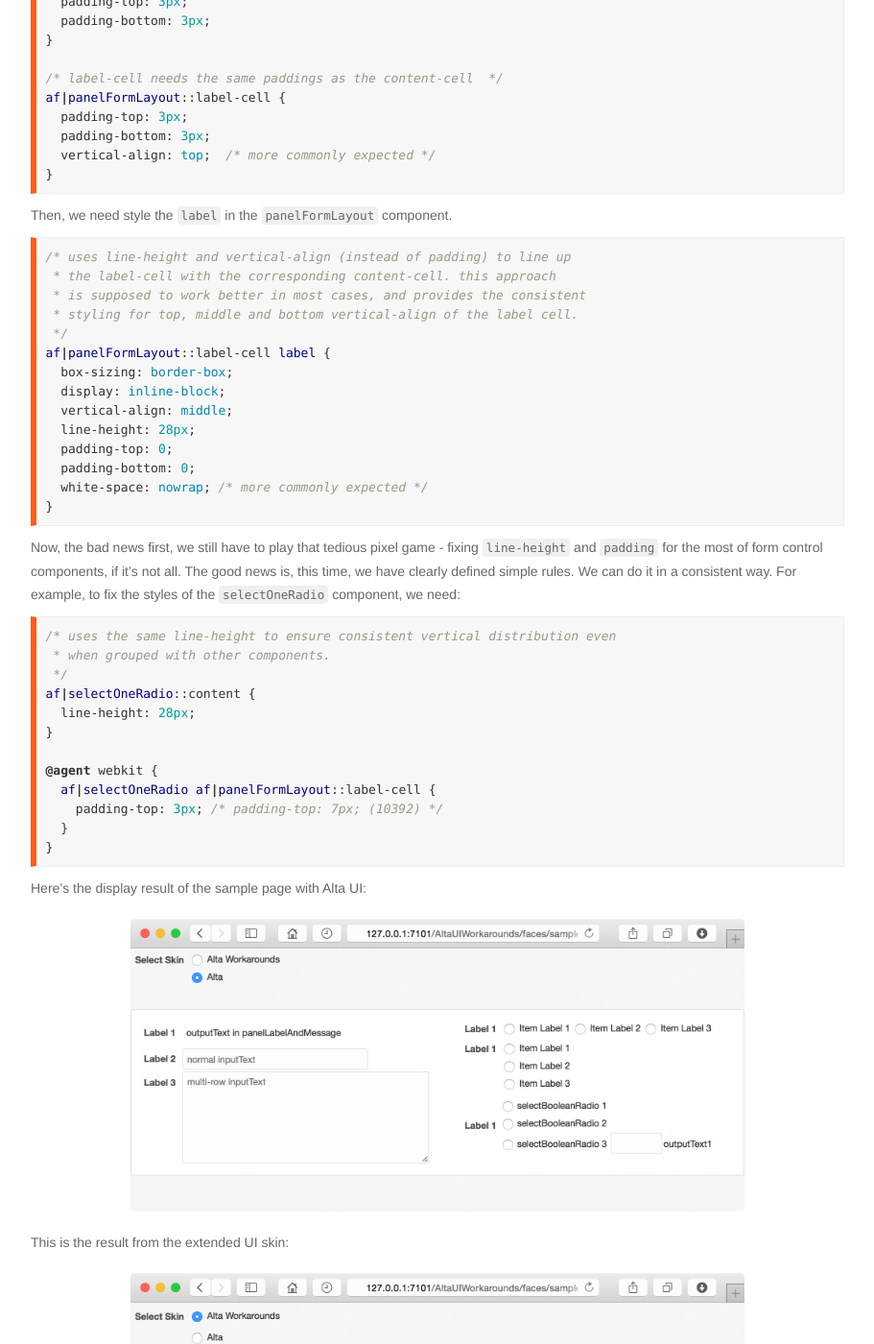
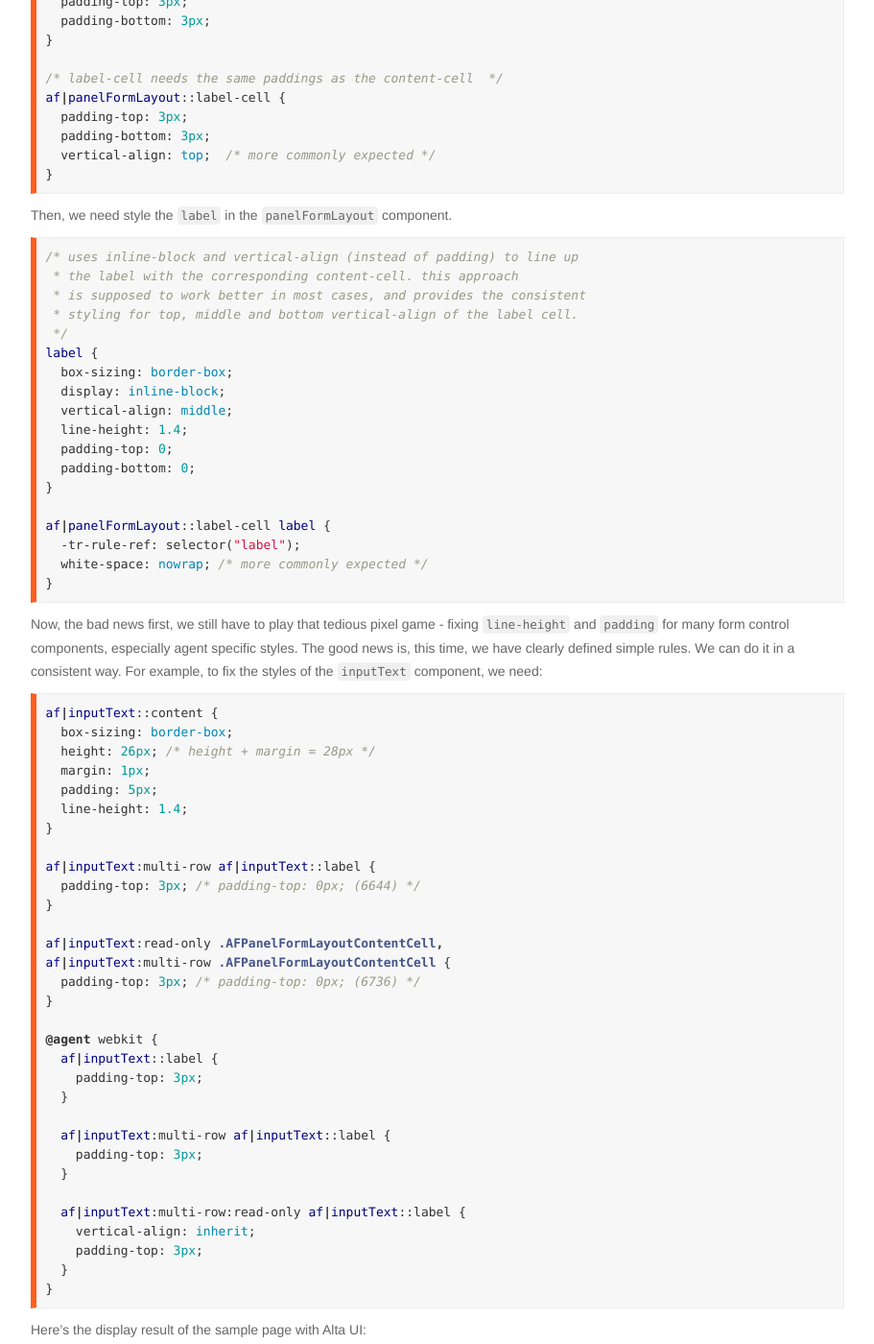
Before and after one commit to rogersuen/rogersuen.github.io, a Jekyll site: the page built from _posts/2014-12-09-alta-ui-workarounds-panelformlayout.md, in a window 1280 px wide and 1400 px high, scrolled down 1090 px. Shown: the whole window at 96% size, without its empty margins (38-949 px from the left). Built offline with Jekyll 4.4.1, drawn with Linux system fonts in a browser that asks for light colours; some of the changed text lies outside the part shown.

Commit message:
updated styles and screenshots

```diff
--- a/_posts/2014-12-09-alta-ui-workarounds-panelformlayout.md
+++ b/_posts/2014-12-09-alta-ui-workarounds-panelformlayout.md
@@ -6,7 +6,7 @@
 ---
 After days of hard working to fix issues of vertical alignment and distribution between different components in a complex form, I realized I need a unified solution, instead of ad-hoc, case by case pixel tuning for Oracle Alta UI skin. This is the second post on Alta UI Workarounds, but it would be first in the table of content of the series. We start from the `panelFormLayout` component.
 
-Here's the basic idea: unify the `line-height` in the `panelFormLayout` component; distribute the vertical padding evenly to the top and bottom of the `content-cell` and `label-cell`, such that components can line up horizontally and distribute vertically better and easier.
+Here's the basic idea: unify the `line-height` in the `panelFormLayout` component; position the component using middle `vertical-align` as `inline-block`; distribute the vertical padding evenly to the top and bottom of the `content-cell` and `label-cell`, such that components can line up horizontally and distribute vertically better and easier.
 
 {% highlight css %}
 /* in panelFormLayout, use consistent line-height for better vertical
@@ -42,35 +42,58 @@
 Then, we need style the `label` in the `panelFormLayout` component.
 
 {% highlight css %}
-/* uses line-height and vertical-align (instead of padding) to line up
- * the label-cell with the corresponding content-cell. this approach
+/* uses inline-block and vertical-align (instead of padding) to line up
+ * the label with the corresponding content-cell. this approach
  * is supposed to work better in most cases, and provides the consistent
  * styling for top, middle and bottom vertical-align of the label cell.
  */
-af|panelFormLayout::label-cell label {
+label {
   box-sizing: border-box;
   display: inline-block;
   vertical-align: middle;
-  line-height: 28px;
+  line-height: 1.4;
   padding-top: 0;
   padding-bottom: 0;
+}
+
+af|panelFormLayout::label-cell label {
+  -tr-rule-ref: selector("label");
   white-space: nowrap; /* more commonly expected */
 }
 {% endhighlight %}
 
-Now, the bad news first, we still have to play that tedious pixel game - fixing `line-height` and `padding` for the most of form control components, if it's not all. The good news is, this time, we have clearly defined simple rules. We can do it in a consistent way. For example, to fix the styles of the `selectOneRadio` component, we need:
+Now, the bad news first, we still have to play that tedious pixel game - fixing `line-height` and `padding` for many form control components, especially agent specific styles. The good news is, this time, we have clearly defined simple rules. We can do it in a consistent way. For example, to fix the styles of the `inputText` component, we need:
 
 {% highlight css %}
-/* uses the same line-height to ensure consistent vertical distribution even
- * when grouped with other components.
- */
-af|selectOneRadio::content {
-  line-height: 28px;
+af|inputText::content {
+  box-sizing: border-box;
+  height: 26px; /* height + margin = 28px */
+  margin: 1px;
+  padding: 5px;
+  line-height: 1.4;
+}
+
+af|inputText:multi-row af|inputText::label {
+  padding-top: 3px; /* padding-top: 0px; (6644) */
+}
+
+af|inputText:read-only .AFPanelFormLayoutContentCell,
+af|inputText:multi-row .AFPanelFormLayoutContentCell {
+  padding-top: 3px; /* padding-top: 0px; (6736) */
 }
 
 @agent webkit {
-  af|selectOneRadio af|panelFormLayout::label-cell {
-    padding-top: 3px; /* padding-top: 7px; (10392) */
+  af|inputText::label {
+    padding-top: 3px;
+  }
+
+  af|inputText:multi-row af|inputText::label {
+    padding-top: 3px;
+  }
+
+  af|inputText:multi-row:read-only af|inputText::label {
+    vertical-align: inherit;
+    padding-top: 3px;
   }
 }
 {% endhighlight %}
```
Also changed, not shown: 2014/12/alta-ui-workarounds-panelformlayout/panelformlayout-alta-workarounds.png, 2014/12/alta-ui-workarounds-panelformlayout/panelformlayout-alta.png.
